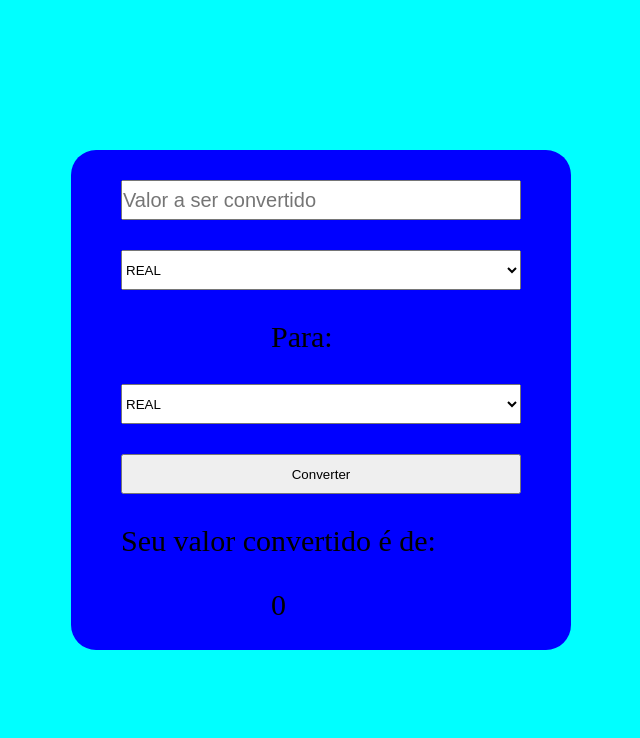
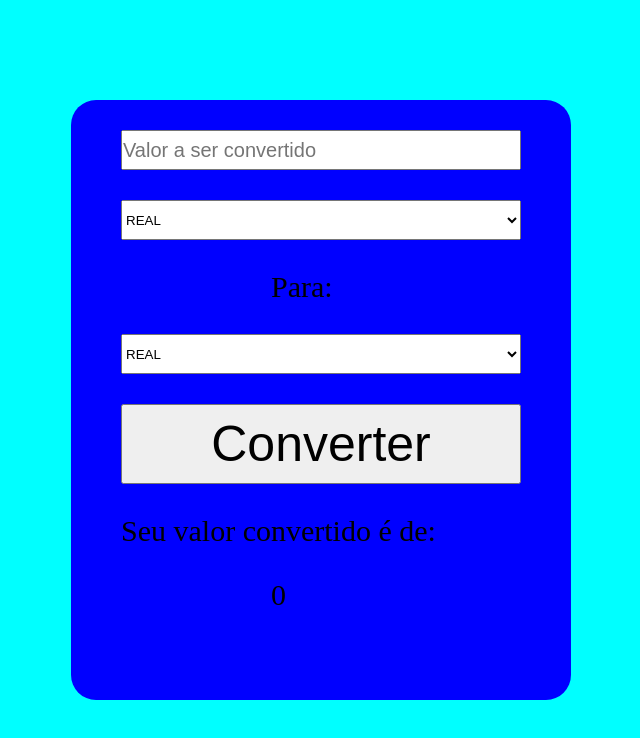
Before and after one commit to Dev-Lopes-Lucas/Complete-Currency-Convert, a plain HTML site: page index.html in a window 1280 px wide. Shown: the whole page, without its empty margins (319-959 px from the left). Drawn offline with Linux system fonts and the light colour scheme.

Commit message:
correção função

```diff
--- a/styles.css
+++ b/styles.css
@@ -16,7 +16,7 @@
 
 .content-div {
     width: 500px;
-    height: 500px;
+    height: 600px;
     background-color: blue;
     align-self: center;
     border-radius: 25px;
@@ -64,8 +64,9 @@
 .convert-button{
     margin-top: 30px;
     width: 400px;
-    height: 40px;
+    height: 80px;
     margin-left:50px;
+    font-size: 50px;
 
 }
 
```
